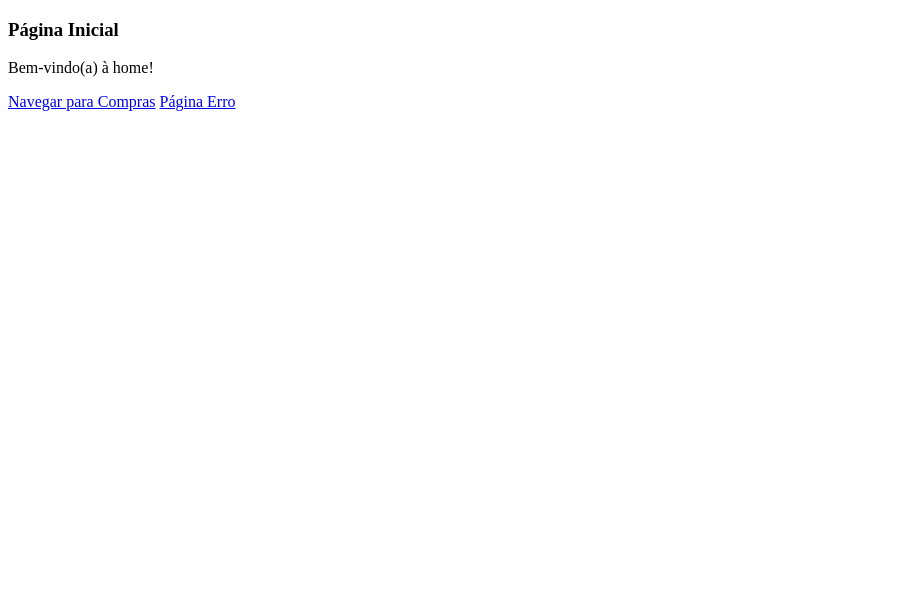
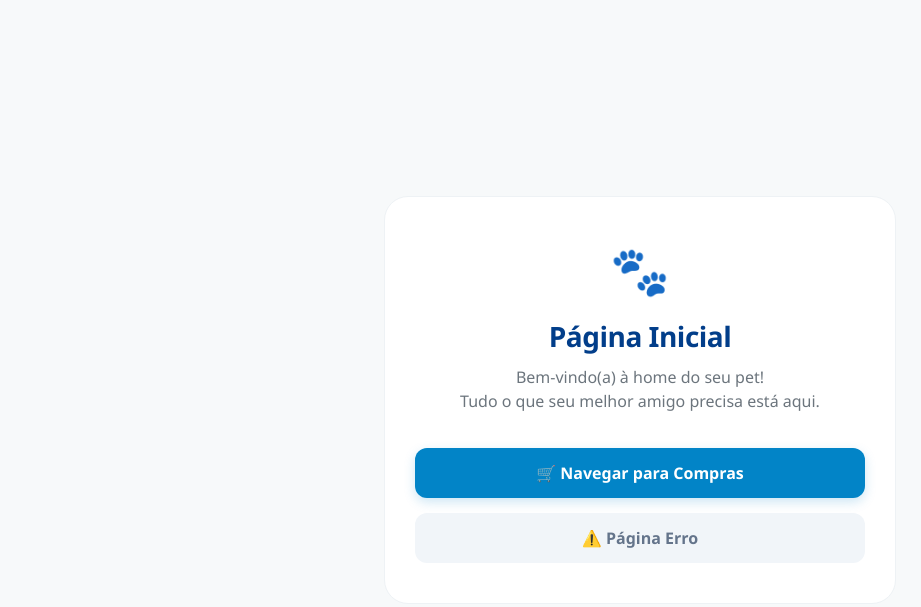
Before and after one commit to profLedson/gv_backend_3ds, a plain HTML site: page 2º TRIMESTRE/modulos/mod-server03/pages/index.html in a window 1280 px wide. Shown: the whole page, without its empty margins (0-921 px from the left). Drawn offline with Linux system fonts and the light colour scheme.

```diff
--- a/2º TRIMESTRE/modulos/mod-server03/pages/index.html
+++ b/2º TRIMESTRE/modulos/mod-server03/pages/index.html
@@ -1,14 +1,43 @@
 <!DOCTYPE html>
-<html lang="en">
+<html lang="pt-BR">
 <head>
     <meta charset="UTF-8">
     <meta name="viewport" content="width=device-width, initial-scale=1.0">
-    <title>Página Inicial</title>
+    <title>PetShop - Página Inicial</title>
 </head>
-<body>
-        <h3>Página Inicial</h3>
-        <p>Bem-vindo(a) à home!</p>
-        <a href="/compras">Navegar para Compras</a>
-        <a href="/erro">Página Erro</a>
+<body style="margin: 0; padding: 0; font-family: 'Segoe UI', Roboto, Helvetica, Arial, sans-serif; background-color: #f7f9fa; color: #333; display: flex; justify-content: center; align-items: center; min-height: 100vh;">
+
+    <div style="background: #ffffff; width: 100%; max-width: 450px; padding: 40px 30px; border-radius: 24px; box-shadow: 0 12px 30px rgba(0,0,0,0,06); text-align: center; border: 1px solid #eef2f5; margin: 20px;">
+
+        <!-- Ícone decorativo (Pegada de Pet) -->
+        <div style="font-size: 48px; margin-bottom: 15px; color: #ffb703;">🐾</div>
+
+        <!-- Título Principal -->
+        <h3 style="margin: 0 0 10px 0; font-size: 28px; color: #023e8a; font-weight: 700; letter-spacing: -0.5px;">
+            Página Inicial
+        </h3>
+
+        <!-- Texto de Boas-vindas -->
+        <p style="margin: 0 0 35px 0; font-size: 16px; color: #6c757d; line-height: 1.5;">
+            Bem-vindo(a) à home do seu pet! <br>Tudo o que seu melhor amigo precisa está aqui.
+        </p>
+
+        <!-- Container de Links/Botões -->
+        <div style="display: flex; flex-direction: column; gap: 15px;">
+
+            <!-- Link Compras (Destaque) -->
+            <a href="/compras" style="display: block; text-decoration: none; background-color: #0284c7; color: #ffffff; padding: 14px 20px; border-radius: 12px; font-weight: 600; font-size: 16px; transition: background 0.2s ease; box-shadow: 0 4px 12px rgba(2, 132, 199, 0.2);">
+                🛒 Navegar para Compras
+            </a>
+
+            <!-- Link Erro (Secundário) -->
+            <a href="/erro" style="display: block; text-decoration: none; background-color: #f1f5f9; color: #64748b; padding: 14px 20px; border-radius: 12px; font-weight: 600; font-size: 16px; transition: all 0.2s ease;">
+                ⚠️ Página Erro
+            </a>
+
+        </div>
+
+    </div>
+
 </body>
 </html>
--- /dev/null
+++ b/3º TRIMESTRE/express-01/publico/estilos/produtos.css
@@ -0,0 +1,5 @@
+
+* {
+    background-color: rgb(71, 255, 166);
+    color: white
+}
--- /dev/null
+++ b/3º TRIMESTRE/express-01/publico/estilos/servicos.css
@@ -0,0 +1,5 @@
+
+* {
+    background-color: rgb(255, 205, 139);
+    color: white
+}
--- a/package.json
+++ /dev/null
@@ -1,5 +0,0 @@
-{
-  "dependencies": {
-    "chalk": "^5.6.2"
-  }
-}
```
Also changed, not shown: 2º TRIMESTRE/modulos/mod-server03/pages/compras.html (+1 -1 lines), 3º TRIMESTRE/express-01/package.json (added, +16 -0 lines), 3º TRIMESTRE/express-01/paginas/index.html (added, +12 -0 lines), 3º TRIMESTRE/express-01/paginas/produtos.html (added, +12 -0 lines), 3º TRIMESTRE/express-01/paginas/servicos.html (added, +12 -0 lines), 3º TRIMESTRE/express-01/servidor02.js (added, +13 -0 lines), 2º TRIMESTRE/modulos/mod-server03/images/cao.webp (added), 2º TRIMESTRE/modulos/mod-server03/public/app.js (added), 2º TRIMESTRE/modulos/mod-server03/public/style.css (added), 3º TRIMESTRE/express-01/publico/estilos/index.css (added), 3º TRIMESTRE/express-01/publico/imagens/doce1.jpg (added), 3º TRIMESTRE/express-01/publico/imagens/doce2.webp (added), 3º TRIMESTRE/express-01/publico/imagens/doce3.jpg (added), 3 other files.
